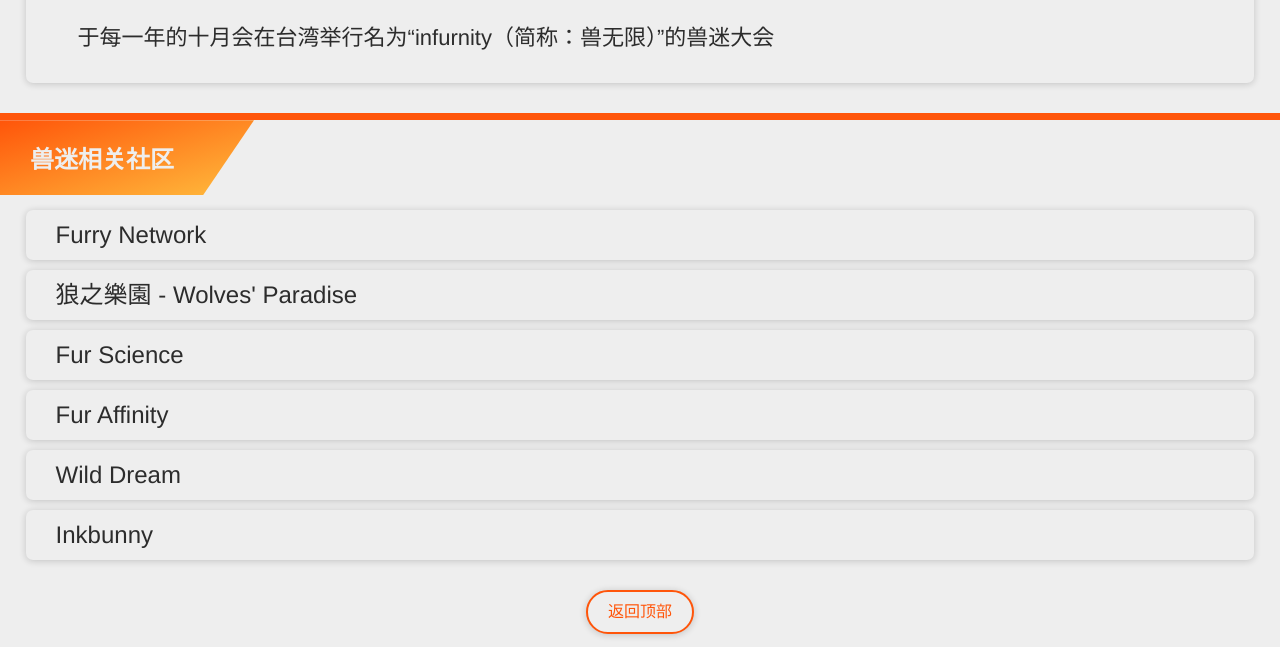
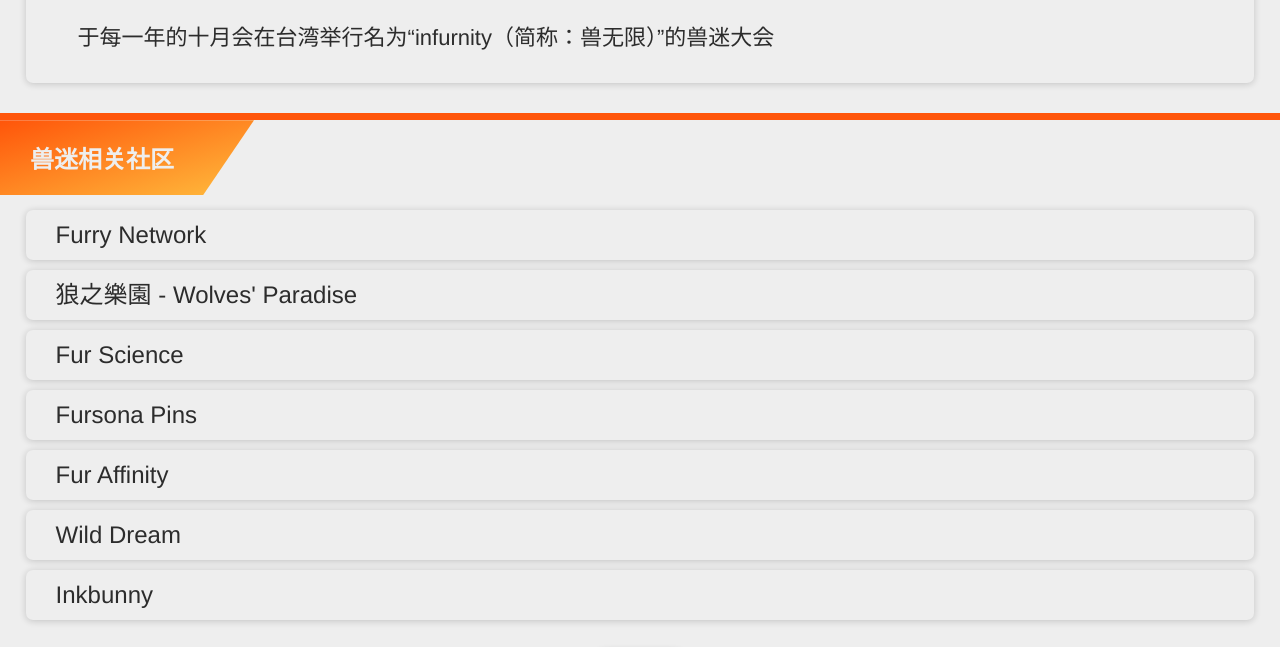
Before and after one commit to RuixeWolf/FurryFandomWeb, a plain HTML site: page zh-cn/CommunityCommunication.html in a window 1280 px wide. Shown: the part 2004-2651 px from the top of the page. Drawn offline with Linux system fonts and the light colour scheme.

Commit message:
添加Fursona Pins链接

```diff
--- a/zh-cn/CommunityCommunication.html
+++ b/zh-cn/CommunityCommunication.html
@@ -128,6 +128,7 @@
                 <a class="section-a-1" href="https://furrynetwork.com">Furry Network</a>
                 <a class="section-a-1" href="http://wolfbbs.net">狼之樂園 - Wolves' Paradise</a>
                 <a class="section-a-1" href="https://furscience.com">Fur Science</a>
+                <a class="section-a-1" href="https://www.fursonapins.com">Fursona Pins</a>
                 <a class="section-a-1" href="https://www.furaffinity.net">Fur Affinity</a>
                 <a class="section-a-1" href="https://www.wilddream.net">Wild Dream</a>
                 <a class="section-a-1" href="https://inkbunny.net">Inkbunny</a>
```
